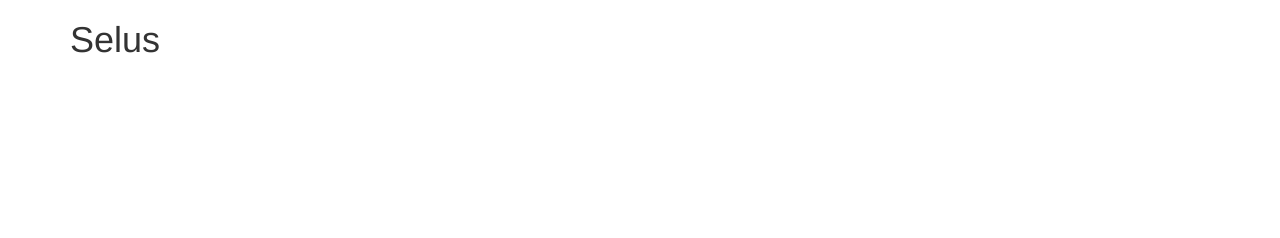
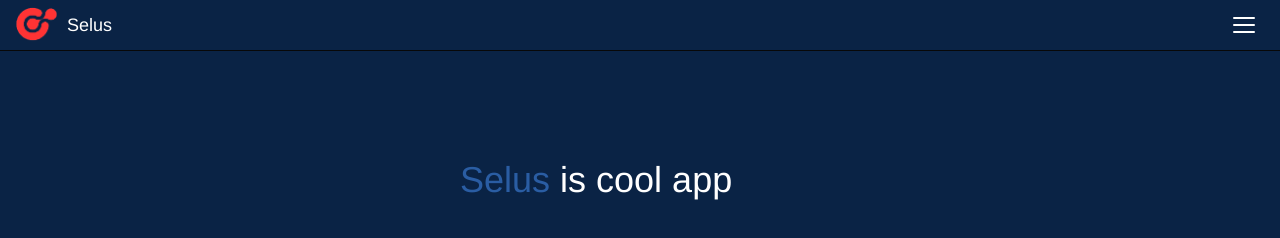
Before and after one commit to tomdanny/selus, a plain HTML site: page index.html in a window 1280 px wide. Drawn offline with nearby package versions, Linux system fonts and the light colour scheme.

Commit message:
navigation bar implemented

```diff
--- a/css/main.css
+++ b/css/main.css
@@ -14,6 +14,11 @@ html {
     color: #222;
     font-size: 1em;
     line-height: 1.4;
+}
+
+body {
+    padding-top:70px;
+    background-color: #0a2345;
 }
 
 /*
@@ -185,6 +190,91 @@ textarea {
     clear: both;
 }
 
+
+/* ==========================================================================
+                                NAVIGATION BAR
+   ========================================================================== */
+
+
+.navbar-toggle .icon-bar:nth-of-type(2) {
+      top: 1px;
+}
+
+.navbar-toggle .icon-bar:nth-of-type(3) {
+    top: 2px;
+}
+
+.navbar-toggle .icon-bar {
+      position: relative;
+      transition: all 500ms ease-in-out;
+}
+
+.navbar-toggle.active .icon-bar:nth-of-type(1) {
+      top: 6px;
+      transform: rotate(45deg);
+}
+
+.navbar-toggle.active .icon-bar:nth-of-type(2) {
+      background-color: transparent;
+}
+
+.navbar-toggle.active .icon-bar:nth-of-type(3) {
+      top: -6px;
+      transform: rotate(-45deg);
+}
+
+.navbar-header {
+  float: none;
+}
+.navbar-toggle {
+  display: block;
+  background-color: none;
+  border: none;
+}
+
+.navbar-inverse .navbar-toggle:hover,
+.navbar-inverse .navbar-toggle:focus {
+  background-color: #0A2345;
+}
+
+.navbar-collapse.collapse {
+  display: none!important;
+}
+.navbar-nav {
+  float: none!important;
+}
+.navbar-nav>li {
+  float: none;
+}
+.navbar-collapse.collapse.in{
+  display:block !important;
+}
+
+.navbar-custom {
+    background-color:#0A2345;
+}
+
+.nav li{
+   background-color:#0A2345 !important;
+}
+
+.logo img{
+    width: 30%;
+    float: left;
+    margin-top: -8px;
+    margin-right: 10px;
+}
+
+.selus-header {
+    white-space: nowrap;
+    color: #FFFFFF;
+    margin-top: 90px;
+}
+
+.selus-header-bold {
+    color: #2a5da3;
+}
+
 /* ==========================================================================
    EXAMPLE Media Queries for Responsive Design.
    These examples override the primary ('mobile first') styles.
--- a/index.html
+++ b/index.html
@@ -21,9 +21,36 @@
             <p class="browserupgrade">You are using an <strong>outdated</strong> browser. Please <a href="http://browsehappy.com/">upgrade your browser</a> to improve your experience.</p>
         <![endif]-->
 
-        <div class="container">
-          <h1>Selus</h1>
+
+
+        <div class="navbar navbar-inverse navbar-custom navbar-fixed-top">
+          <div class="navbar-header">
+            <button type="button" class="navbar-toggle" data-toggle="collapse" data-target=".navbar-collapse">
+              <span class="icon-bar"></span>
+              <span class="icon-bar"></span>
+              <span class="icon-bar"></span>
+            </button>
+            <a class="navbar-brand logo" href="#">Selus <img src="../img/logo.png" alt=""></a>
+          </div>
+          <div class="navbar-collapse collapse">
+            <ul class="nav navbar-nav">
+                <li class="active"><a href="#">Home</a>
+                </li>
+            </ul>
+          </div>
         </div>
+
+    <div class="container">
+        <div class="row">
+            <div class="col-xs-12 col-sm-4 col-sm-offset-4">
+                <h1 class="selus-header"><span class="selus-header-bold">Selus</span> is cool app</h1>
+            </div>
+        </div>
+    </div>
+
+
+
+
 
         <script src="https://code.jquery.com/jquery-1.12.0.min.js"></script>
         <script>window.jQuery || document.write('<script src="js/vendor/jquery-1.12.0.min.js"><\/script>')</script>
--- a/js/main.js
+++ b/js/main.js
@@ -0,0 +1,5 @@
+$(document).ready(function () {
+    $(".navbar-toggle").on("click", function () {
+        $(this).toggleClass("active");
+    });
+});
```
Also changed, not shown: img/logo.jpg (renamed from img/selus_03.jpg), img/logo.png (added), img/logo1.jpg (added), 1 other file.
